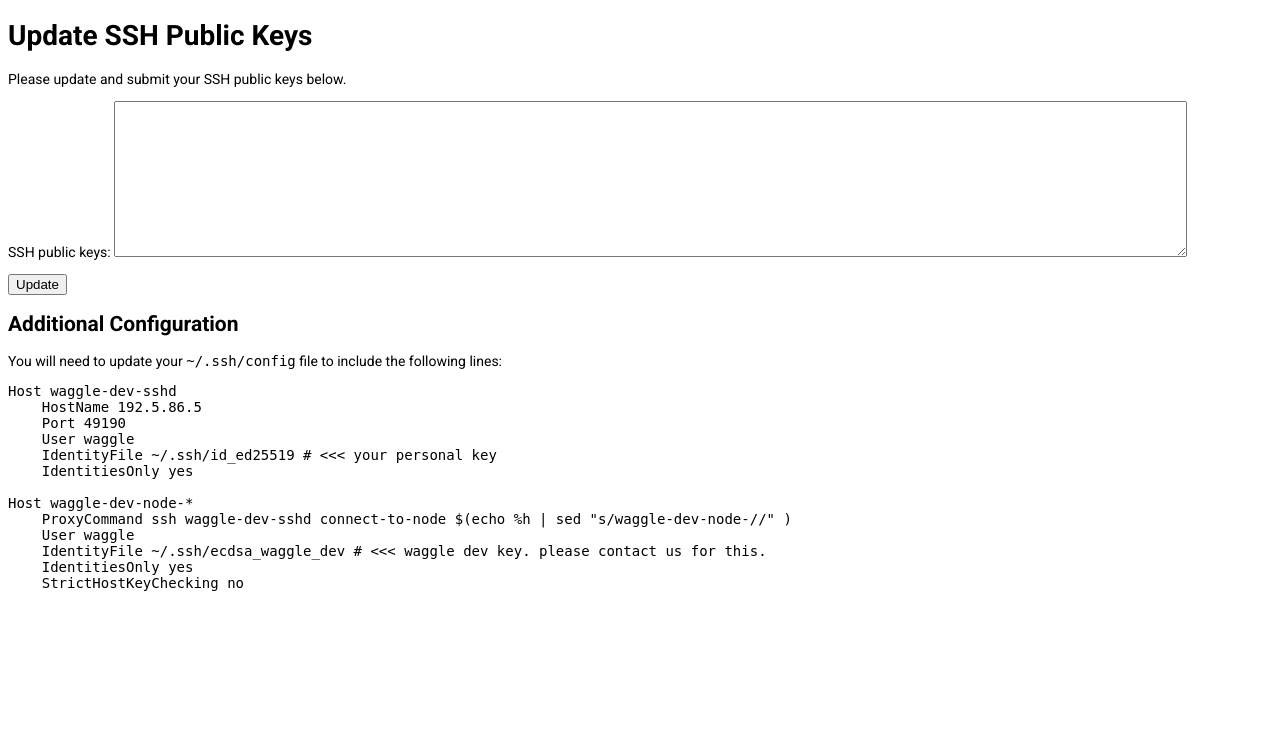
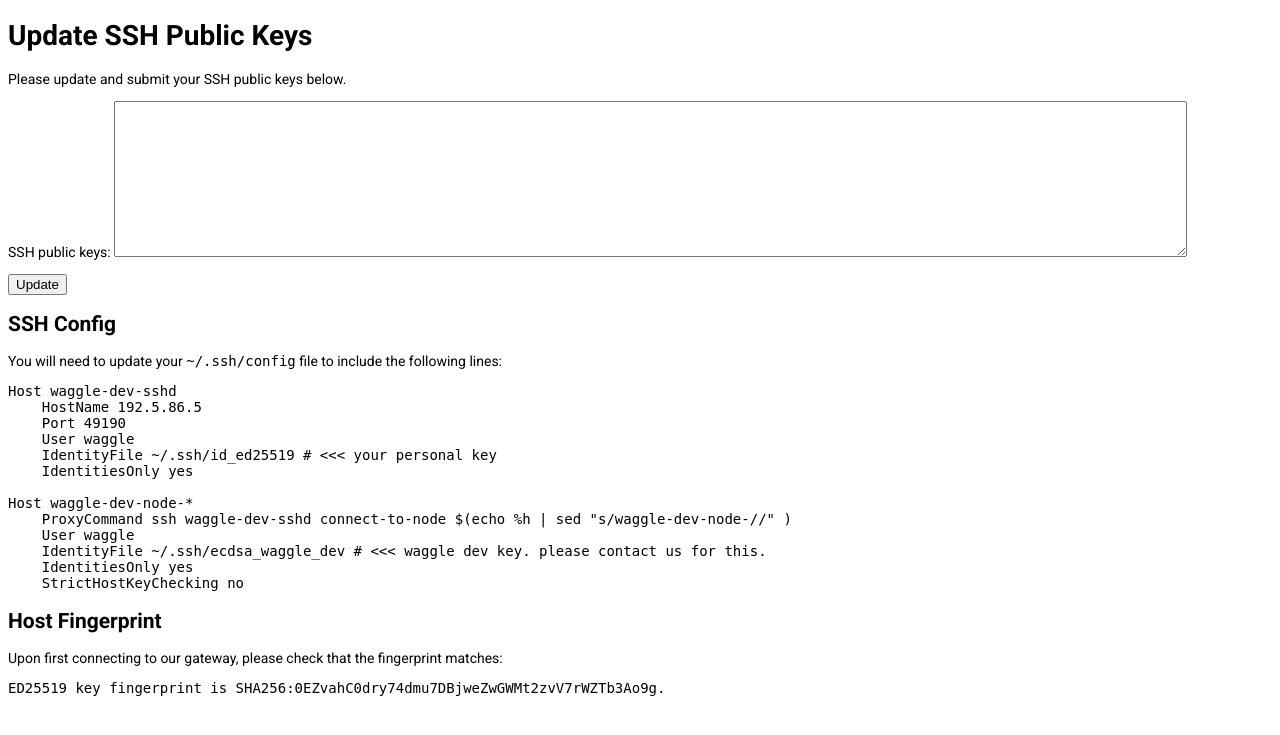
Before and after one commit to waggle-sensor/waggle-auth-app, a Django app: page /update-my-keys in a window 1280 px wide. Shown: the top 735 px of the page. Run offline with Django 4.2, Linux system fonts and the light colour scheme; the visitor is signed in with stand-in values (Sample User, id 1).

Commit message:
added host fingerprint

```diff
--- a/templates/update-my-keys.html
+++ b/templates/update-my-keys.html
@@ -13,7 +13,7 @@
     <button type="submit">Update</button>
 </form>
 
-<h2>Additional Configuration</h2>
+<h2>SSH Config</h2>
 
 <p>You will need to update your <code>~/.ssh/config</code> file to include the following lines:</p>
 
@@ -32,6 +32,15 @@ Host waggle-dev-node-*
     IdentitiesOnly yes
     StrictHostKeyChecking no
 </pre>
+
+<h2>Host Fingerprint</h2>
+
+<p>Upon first connecting to our gateway, please check that the fingerprint matches:</p>
+
+<pre>
+ED25519 key fingerprint is SHA256:0EZvahC0dry74dmu7DBjweZwGWMt2zvV7rWZTb3Ao9g.
+</pre>
+
 {% else %}
 <p><a href="{% url 'app:oidc-login' %}">Login</a></p>
 {% endif %}
```
